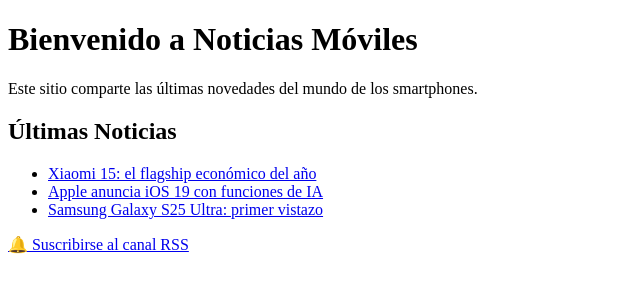
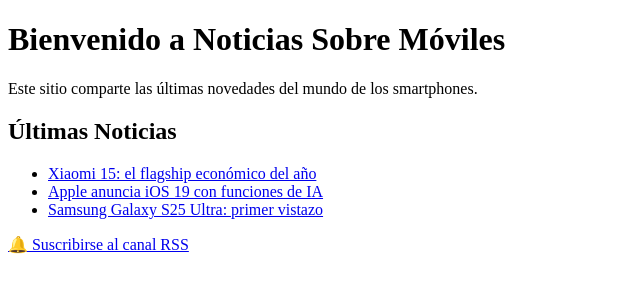
Before and after one commit to miguiasm/moviles, a plain HTML site: page index.html in a window 1280 px wide. Shown: the whole page, without its empty margins (0-640 px from the left). Drawn offline with Linux system fonts and the light colour scheme.

Commit message:
index.html

```diff
--- a/index.html
+++ b/index.html
@@ -5,7 +5,7 @@
   <title>Noticias sobre Teléfonos Móviles</title>
 </head>
 <body>
-  <h1>Bienvenido a Noticias Móviles</h1>
+  <h1>Bienvenido a Noticias Sobre Móviles</h1>
   <p>Este sitio comparte las últimas novedades del mundo de los smartphones.</p>
 
   <h2>Últimas Noticias</h2>
```
